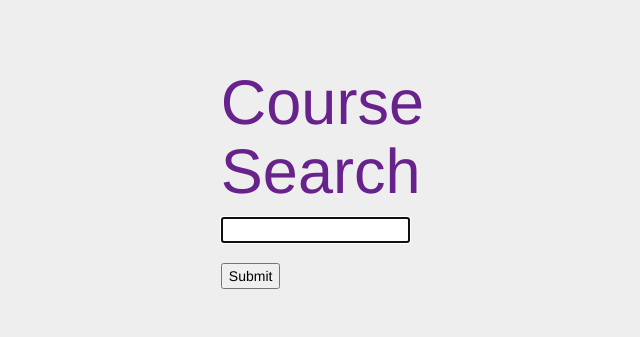
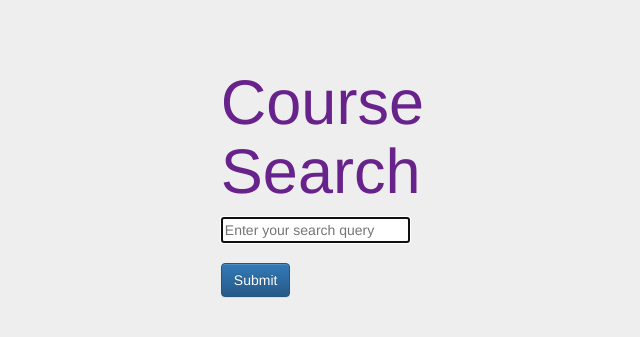
Before and after one commit to SurajKohli/Django-Coursera-Search-Page, a Django app: page /search/ in a window 1280 px wide. Shown: the top 337 px of the page, without its empty margins (325-965 px from the left). Run offline with Django 3.2, Linux system fonts and the light colour scheme; some libraries are stand-ins or nearby versions.

Commit message:
Added code to validate search query and html for no results found

```diff
--- a/mysite/static/css/index.css
+++ b/mysite/static/css/index.css
@@ -5,3 +5,15 @@
 #btn{
 	margin: center;
 }
+
+.error{
+	color: #a94442;
+}
+
+.success{
+	color: #3c763d;
+}
+
+.valid{
+	color: #18bc9c;
+}
--- /dev/null
+++ b/search/templates/search/emptyForm.html
@@ -0,0 +1,5 @@
+{% extends 'search/index.html' %}
+
+{% block content %}
+<p>Cannot submit empty Form</p>
+{% endblock %}
--- a/search/templates/search/index.html
+++ b/search/templates/search/index.html
@@ -1,6 +1,27 @@
 {% load staticfiles %}
 <!DOCTYPE html>
 <html>
+<script src="{% static "js/jquery-3.0.0.js" %}"></script>
+<script src="http://ajax.aspnetcdn.com/ajax/jquery.validate/1.11.1/jquery.validate.js"></script>
+<script type="text/javascript">
+	$(document).ready(function() {
+		$('#searchbox').validate({
+		        rules: {
+		            query: {
+		                minlength: 3,
+		                required: true
+		            },
+		        },
+		        highlight: function (element) {
+		            $(element).closest('.control-group').removeClass('success').addClass('error');
+		        },
+		        success: function (element) {
+		            element.text('OK!').addClass('valid')
+		                .closest('.control-group').removeClass('error').addClass('success');
+		        }
+		    });
+	});
+</script>
 	<head>
 <link rel="stylesheet" type="text/css" href="{% static "css/index.css" %}" />
 <link rel="stylesheet" href="//maxcdn.bootstrapcdn.com/bootstrap/3.2.0/css/bootstrap.min.css">
@@ -11,9 +32,13 @@
 	<div class="col-md-4 col-md-offset-5">
 		<h1 id="head"> Course Search </h1>
 		<form id="searchbox" method="get" action="/search/results/">
-			<input type="text" name="query" autofocus><br>
+			<div class="control-group">
+            	<div class="controls">
+					<input type="text" name="query" placeholder="Enter your search query" autofocus><br>
+				</div>
+			</div>
 			<br>
-			<input id="btn1" type="submit" name="button" value="Submit"><br>
+			<input id="btn1" type="submit" name="button" value="Submit" class="btn btn-primary"><br>
 		</form>
 	</div>
 	</body>
--- a/search/views.py
+++ b/search/views.py
@@ -43,11 +43,15 @@ def index(request):
 
 def results(request):
 	if 'query' in request.GET:
+		if request.GET['query'] == '':
+			message = 'Empty search field'
+			return render( request, 'search/emptyForm.html')
+
 		message = 'You searched for: %r' % request.GET['query']
-	else:
-		message = 'Empty Form'
-		return render( request, 'search/index.html')
 
+	# code.interact(local=locals())
+
+	myquery = request.GET['query']
 	frontQuery = 'https://api.coursera.org/api/courses.v1?q=search&query='
 	EndQuery = '&includes=instructorIds,partnerIds,partnerLogo&fields=instructorIds,partnerIds,partnerLogo'
 	url =  frontQuery + request.GET['query'] + EndQuery
@@ -56,5 +60,5 @@ def results(request):
 	except:
 		return HttpResponse('<h1>No Internet Connection</h1>')
 	courses=response_dict.json()
-	context = { 'courses': courses }
+	context = { 'courses': courses , 'myquery': myquery}
 	return render(request, 'search/results.html' , context)
```
Also changed, not shown: mysite/settings.py (+9 -8 lines), search/templates/search/results.html (+17 -4 lines).
